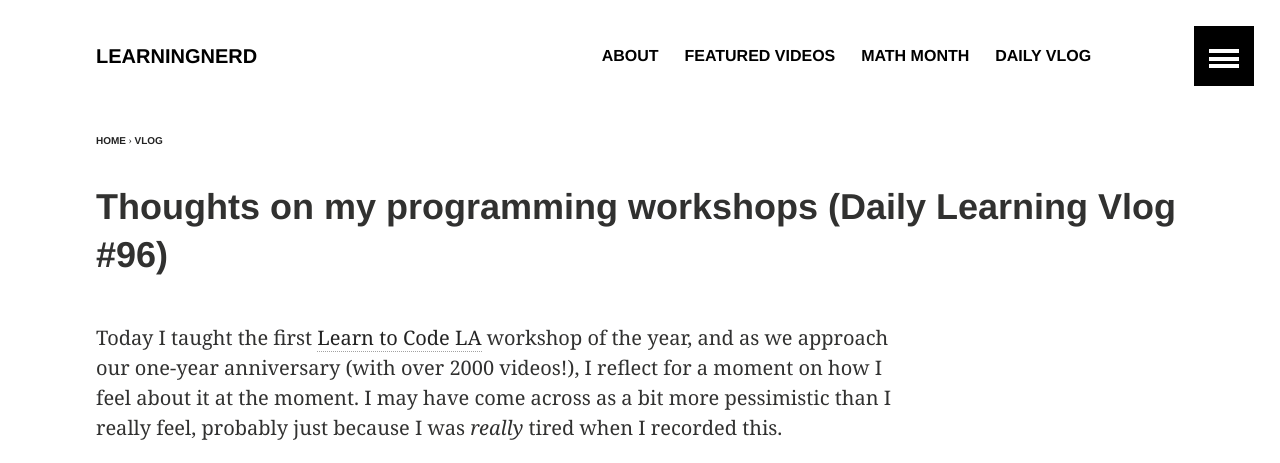
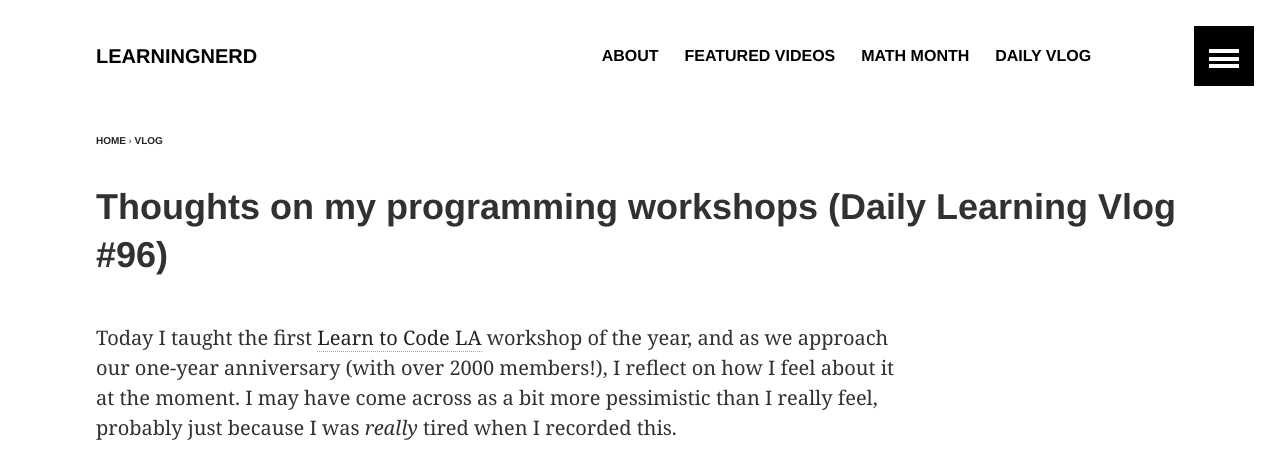
Before and after one commit to LearningNerd/learningnerd.github.io, a Jekyll site: the page built from _posts/2016-01-04-daily-learning-96.md, in a window 1280 px wide and 900 px high, cut to the strip 0-463 px from the top of the window. Built offline with Jekyll 4.4.1, drawn with Linux system fonts in a browser that asks for light colours.

Commit message:
daily learning vlog day 97

```diff
--- a/_posts/2016-01-04-daily-learning-96.md
+++ b/_posts/2016-01-04-daily-learning-96.md
@@ -4,7 +4,7 @@ title: "Thoughts on my programming workshops (Daily Learning Vlog #96)"
 category: Vlog
 ---
 
-Today I taught the first [Learn to Code LA](http://learntocodela.org) workshop of the year, and as we approach our one-year anniversary (with over 2000 videos!), I reflect for a moment on how I feel about it at the moment. I may have come across as a bit more pessimistic than I really feel, probably just because I was *really* tired when I recorded this.
+Today I taught the first [Learn to Code LA](http://learntocodela.org) workshop of the year, and as we approach our one-year anniversary (with over 2000 members!), I reflect on how I feel about it at the moment. I may have come across as a bit more pessimistic than I really feel, probably just because I was *really* tired when I recorded this.
 
 <iframe width="1280" height="720" src="https://www.youtube.com/embed/iQ8D4xHTcvM" frameborder="0" allowfullscreen></iframe>
 
```
Also changed, not shown: _posts/2016-01-05-daily-learning-97.md (added, +20 -0 lines).
